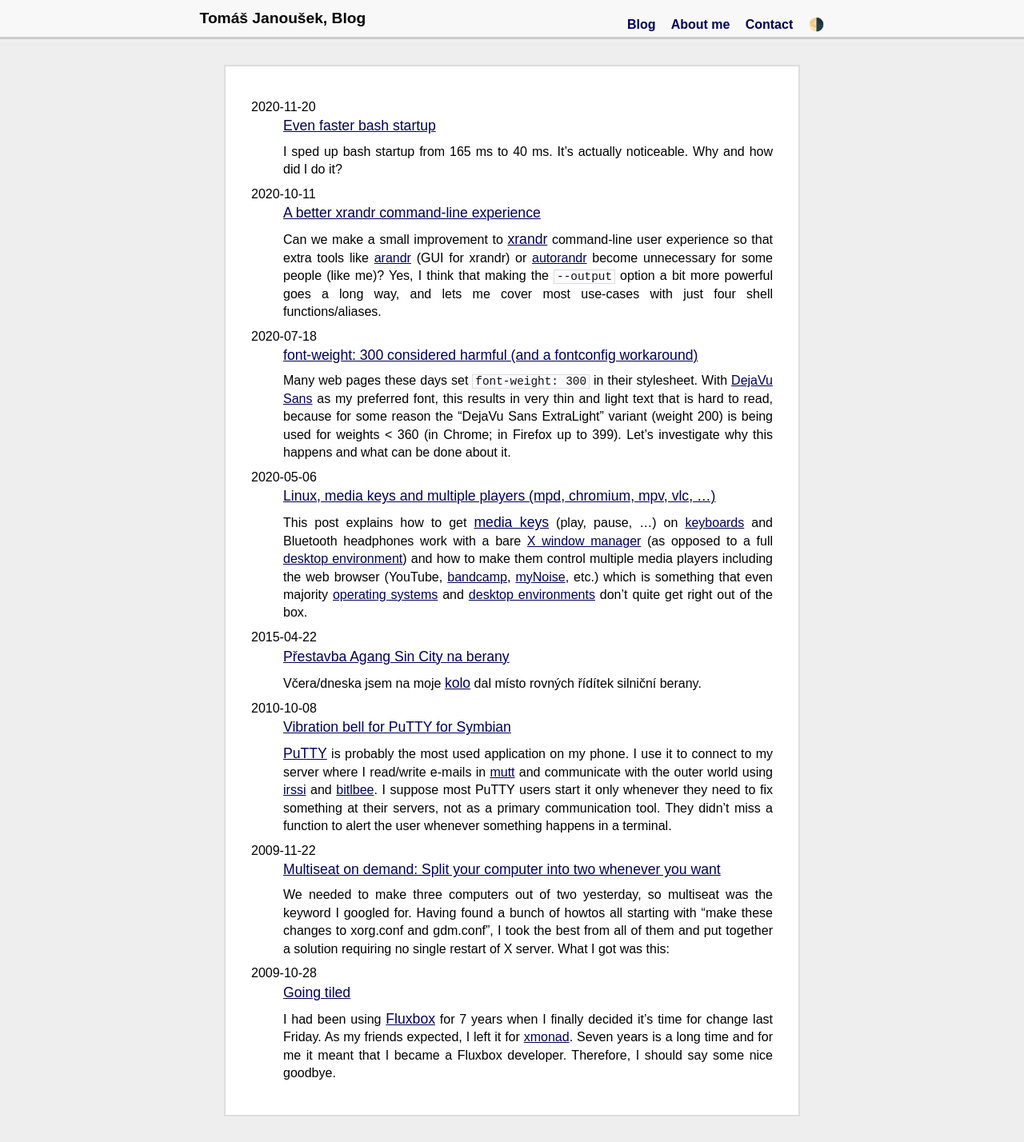
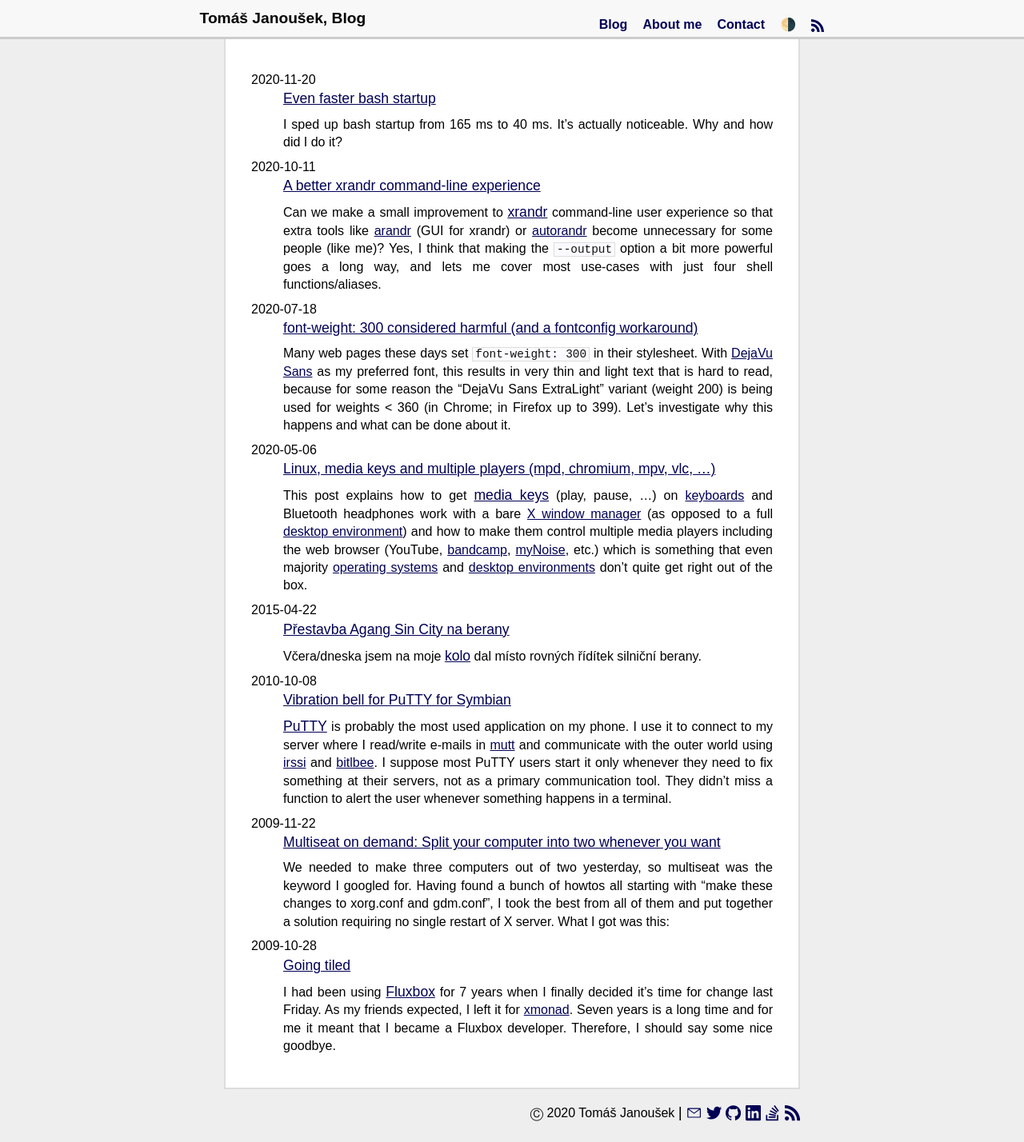
Before and after one commit to liskin/work.lisk.in, a Jekyll site: the page built from index.html, in a window 1280 px wide. Shown: the whole page at 80% size. Built offline with Jekyll 4.4.1, drawn with Linux system fonts in a browser that asks for light colours; the list of posts is cut into pages by our own code.

Commit message:
Add icon links (rss, mail, twitter, github, linkedin, stackoverflow)

```diff
--- a/_layouts/default.html
+++ b/_layouts/default.html
@@ -52,6 +52,7 @@
 				<li><a href="{{ "/about/" | relative_url }}">About me</a></li>
 				<li><a href="{{ "/contact/" | relative_url }}">Contact</a></li>
 				<li><button onclick="darkSwitch(); this.blur()">🌗</button></li>
+				<li><a href="{{ "/atom.xml" | relative_url }}">{% include icons/rss.svg %}</a></li>
 			</ul>
 		</header></nav>
 
@@ -72,6 +73,23 @@
 		{% endif %}
 		</main>
 
+		<footer><p>
+			Ⓒ
+			{% if page.date %}{{ page.date | date: "%Y" }}{% else %}{{ site.time | date: "%Y" }}{% endif %}
+			Tomáš Janoušek
+			{% unless page.name == "contact.md" %}
+			<span class="larger">
+			|
+			<a href="mailto:tomi@nomi.cz">{% include icons/mail.svg %}</a>
+			<a href="https://twitter.com/Liskni_si">{% include icons/twitter.svg %}</a>
+			<a href="https://github.com/liskin">{% include icons/github.svg %}</a>
+			<a href="https://www.linkedin.com/in/pivnik">{% include icons/linkedin.svg %}</a>
+			<a href="https://stackoverflow.com/users/3407728/">{% include icons/stackoverflow.svg %}</a>
+			<a href="{{ "/atom.xml" | relative_url }}">{% include icons/rss.svg %}</a>
+			</span>
+			{% endunless %}
+		</p></footer>
+
 		{% if page.comments_issue %}
 		<script async src="{{ "/js/comments.js" | relative_url }}" issue-number="{{ page.comments_issue }}"></script>
 		{% endif %}
--- a/styles/main.scss
+++ b/styles/main.scss
@@ -86,6 +86,7 @@
 hr { width: 90%; height: 0; border: 0; border-top: solid 1px var(--body-color); background: transparent; margin: 2em auto; }
 
 emoji { font-family: emoji; }
+.larger { font-size: larger; }
 
 table {
 	margin: 0.5em;
@@ -168,27 +169,49 @@
 			li {
 				display: table-cell;
 				position: relative;
-				padding: 0.2rem 0.6rem;
+				padding: 0;
 				vertical-align: bottom;
 
 				a, button {
 					display: block;
+					padding: 0.2rem 0.6rem;
 					text-decoration: none;
 					font-weight: bold;
 				}
 
-				&:hover, &:hover a, &:hover button {
+				&:hover a, &:hover button {
 					background-color: var(--nav-hover-color);
-					color: var(--link-hover-color);
 				}
 			}
 		}
 	}
 }
 
-div.utterances {
-	@media screen { max-width: 45em; }
-	@media print { display: none; }
+body > footer, div.utterances {
+	@media screen {
+		max-width: 45em;
+		margin: 1em auto;
+	}
+
+	@media print {
+		display: none;
+	}
+}
+
+body > header, body > footer {
+	a svg {
+		vertical-align: middle;
+		height: 1em;
+		fill: var(--link-color);
+	}
+
+	a:hover svg {
+		fill: var(--link-hover-color);
+	}
+}
+
+body > footer {
+	text-align: right;
 }
 
 main {
@@ -203,10 +226,10 @@
 
 	@media screen and (min-width: 45em) {
 		box-sizing: border-box;
-		margin: 2em auto;
 		padding: 2em;
 		max-width: 45em;
 		border: 2px solid var(--light-border-color);
+		border-top: none;
 	}
 
 	> article p, > article #footnotes, > dl#posts p {
```
Also changed, not shown: _includes/icons/github.svg (added), _includes/icons/linkedin.svg (added), _includes/icons/mail.svg (added), _includes/icons/rss.svg (added), _includes/icons/stackoverflow.svg (added), _includes/icons/twitter.svg (added).
